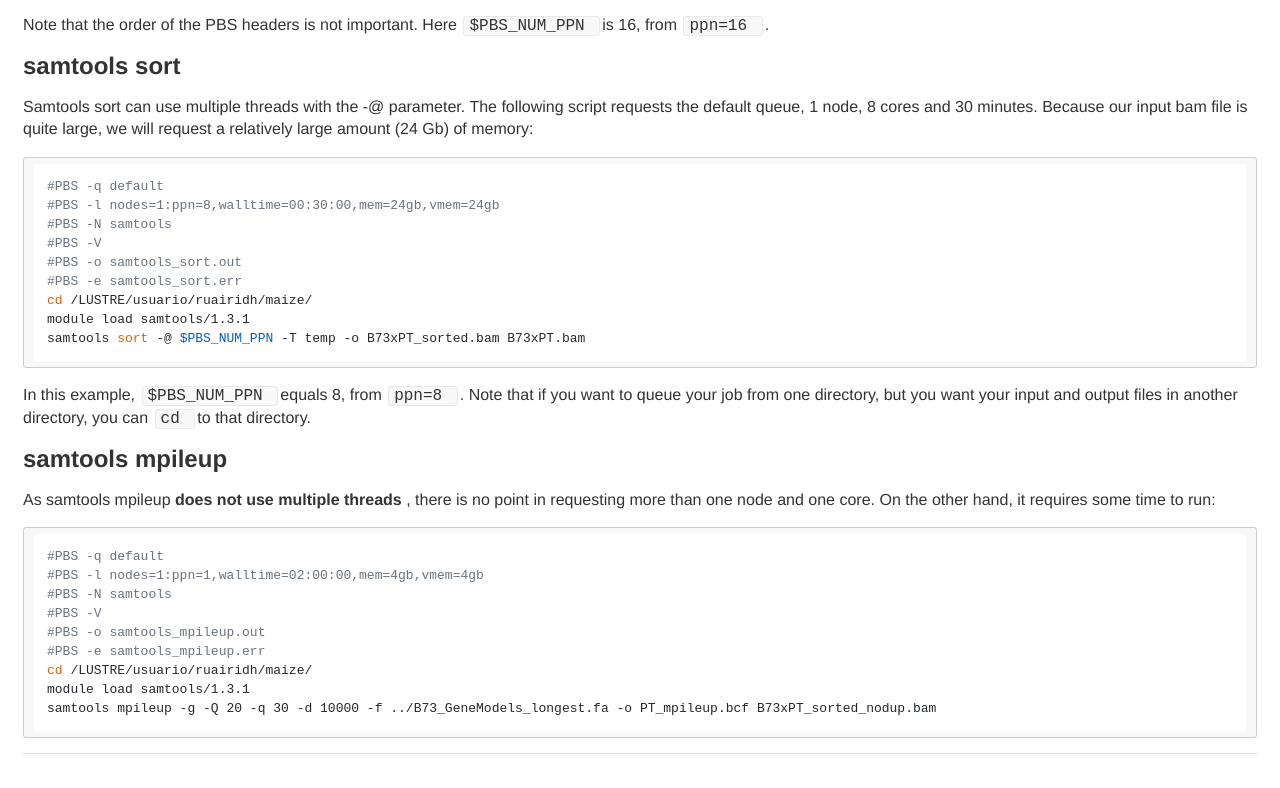
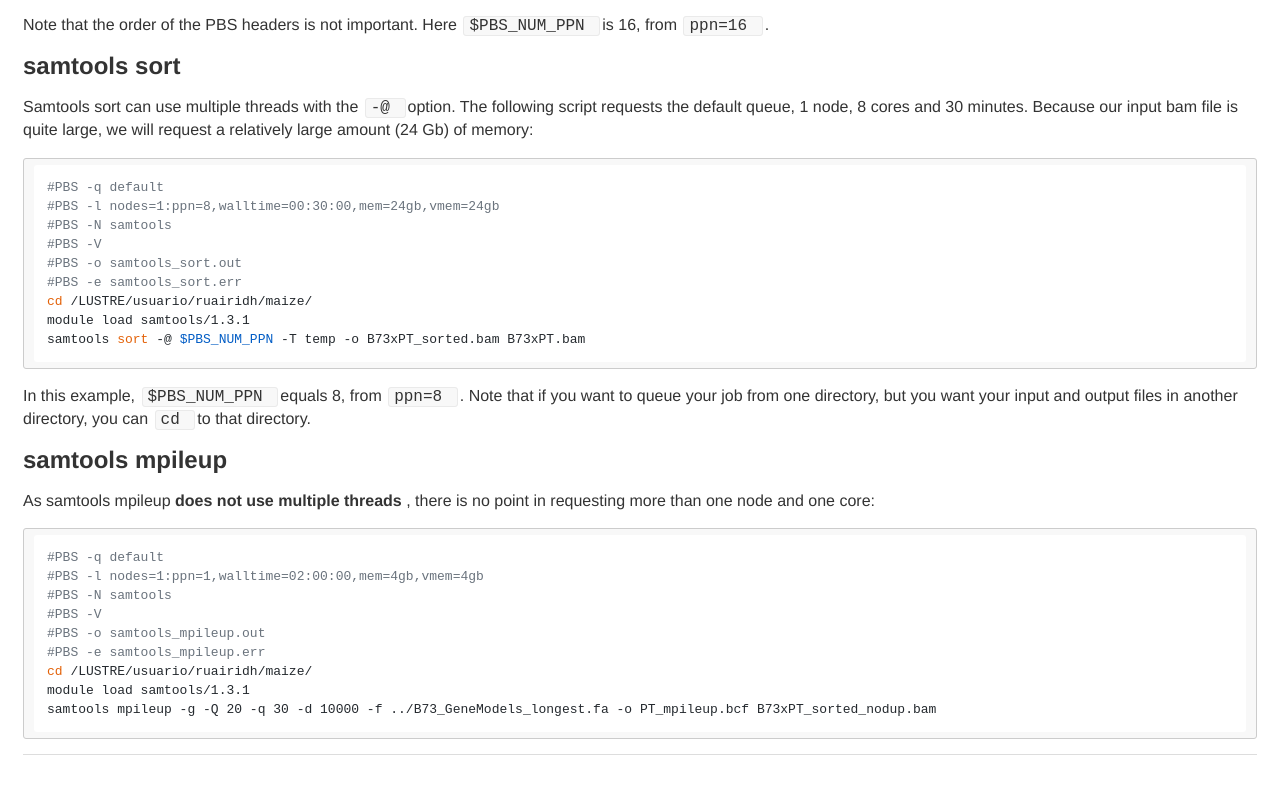
Before and after one commit to rchavez-langebio/rchavez-langebio.github.io, a plain HTML site: page mazorka/index.html in a window 1280 px wide. Shown: the part 4473-5261 px from the top of the page. Drawn offline with nearby package versions, Linux system fonts and the light colour scheme; some packages are replaced by stand-ins of ours.

Commit message:
Update index.html

```diff
--- a/mazorka/index.html
+++ b/mazorka/index.html
@@ -670,7 +670,11 @@ tblastn -num_threads $PBS_NUM_PPN -evalue 0.1 -db maize_cdna -query seqs.fasta -
    samtools sort
   </h3>
   <p>
-   Samtools sort can use multiple threads with the -@ parameter. The following script requests the default queue, 1 node, 8 cores and 30 minutes. Because our input bam file is quite large, we will request a relatively large amount (24 Gb) of memory:
+   Samtools sort can use multiple threads with the
+   <code>
+    -@
+   </code>
+   option. The following script requests the default queue, 1 node, 8 cores and 30 minutes. Because our input bam file is quite large, we will request a relatively large amount (24 Gb) of memory:
   </p>
   <pre><code class="bash">#PBS -q default
 #PBS -l nodes=1:ppn=8,walltime=00:30:00,mem=24gb,vmem=24gb
@@ -705,7 +709,7 @@ samtools sort -@ $PBS_NUM_PPN -T temp -o B73xPT_sorted.bam B73xPT.bam
    <strong>
     does not use multiple threads
    </strong>
-   , there is no point in requesting more than one node and one core. On the other hand, it requires some time to run:
+   , there is no point in requesting more than one node and one core:
   </p>
   <pre><code class="bash">#PBS -q default
 #PBS -l nodes=1:ppn=1,walltime=02:00:00,mem=4gb,vmem=4gb
```
